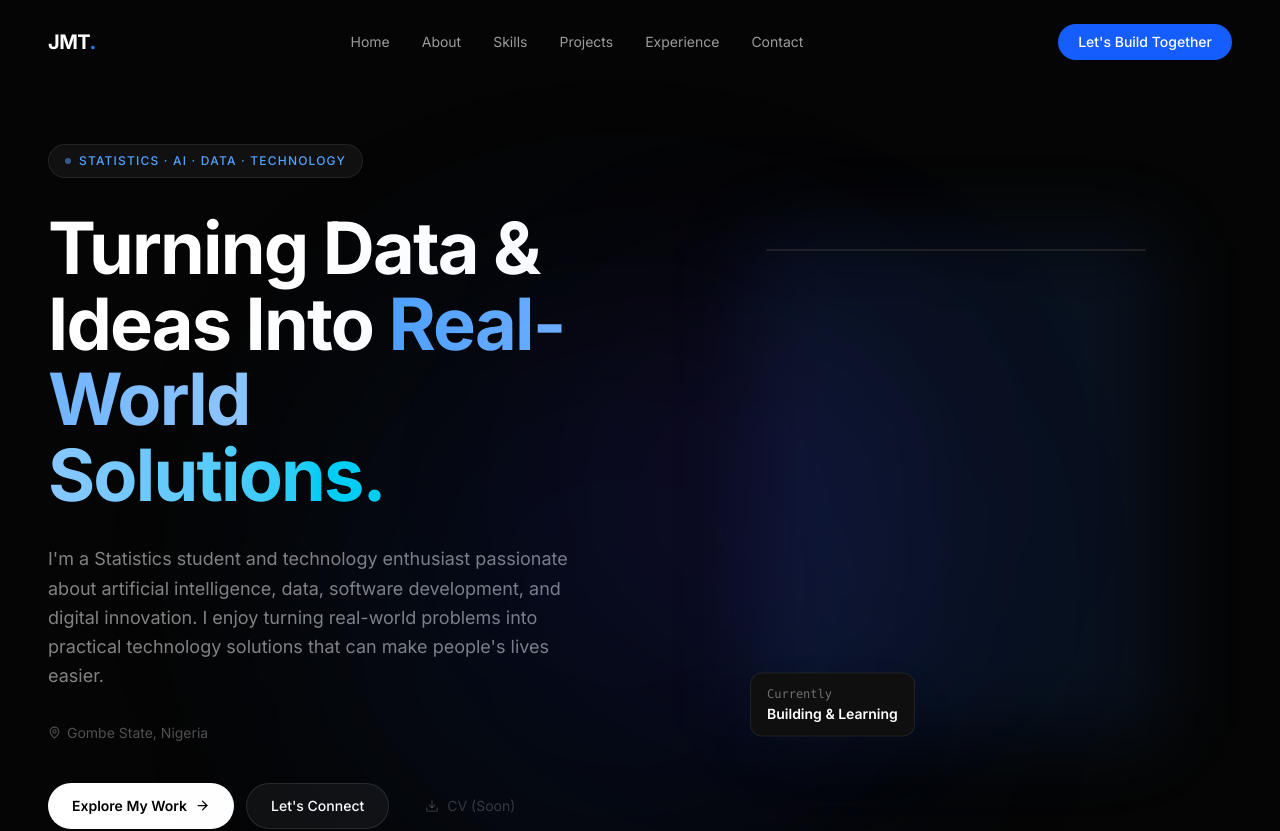
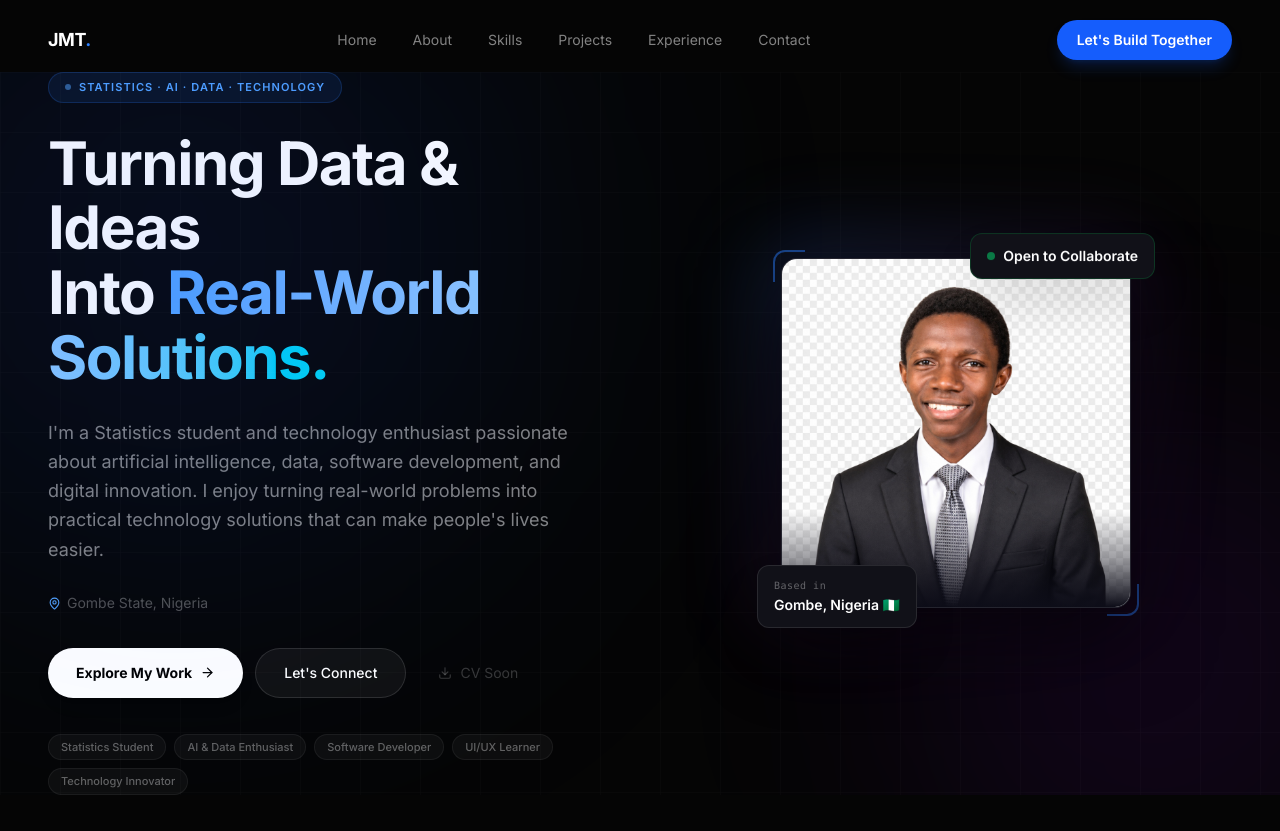
Before and after one commit to hafeezmt/jungudo-portfolio, a Next.js app: page / in a window 1280 px wide. Shown: the top 831 px of the page. Built offline with nearby package versions, Linux system fonts and the light colour scheme.

Commit message:
redesign-hero-fix-photo-polish-navbar

```diff
--- a/src/components/Hero.tsx
+++ b/src/components/Hero.tsx
@@ -6,108 +6,81 @@ import Link from "next/link";
 import { ArrowRight, Download, MapPin } from "lucide-react";
 import { profile } from "@/data/profile";
 
-function DataNode({
-  label,
-  color,
-  cx,
-  cy,
-  delay = 0,
-}: {
-  label: string;
-  color: string;
-  cx: number;
-  cy: number;
-  delay?: number;
-}) {
-  return (
-    <motion.g
-      initial={{ opacity: 0, scale: 0 }}
-      animate={{ opacity: 1, scale: 1 }}
-      transition={{ delay, duration: 0.5, ease: "easeOut" }}
-    >
-      <circle cx={cx} cy={cy} r={28} fill="rgba(0,0,0,0.6)" stroke={color} strokeWidth={1} />
-      <text
-        x={cx}
-        y={cy + 5}
-        textAnchor="middle"
-        fill="white"
-        fontSize="9"
-        fontFamily="monospace"
-        opacity={0.9}
-      >
-        {label}
-      </text>
-    </motion.g>
-  );
-}
-
 export function Hero() {
-  const hasProfileImage = true; // Profile image active
-
   return (
     <section
       id="home"
       className="relative min-h-[calc(100vh-5rem)] flex items-center overflow-hidden"
       aria-label="Hero section"
     >
-      {/* Background ambient glow */}
+      {/* ── Background glows ── */}
+      <div className="absolute inset-0 pointer-events-none" aria-hidden="true">
+        <div className="absolute top-0 left-0 w-[700px] h-[700px] bg-blue-600/10 rounded-full blur-[140px] -translate-x-1/4 -translate-y-1/4" />
+        <div className="absolute bottom-0 right-0 w-[500px] h-[500px] bg-purple-600/8 rounded-full blur-[120px] translate-x-1/4 translate-y-1/4" />
+        {/* Subtle grid */}
         <div
-        className="absolute inset-0 pointer-events-none"
-        aria-hidden="true"
-      >
-        <div className="absolute top-1/4 left-1/4 w-[600px] h-[600px] bg-blue-600/8 rounded-full blur-[120px]" />
-        <div className="absolute bottom-1/4 right-1/4 w-[400px] h-[400px] bg-purple-600/6 rounded-full blur-[100px]" />
+          className="absolute inset-0 opacity-[0.03]"
+          style={{
+            backgroundImage:
+              "linear-gradient(rgba(255,255,255,.5) 1px, transparent 1px), linear-gradient(90deg, rgba(255,255,255,.5) 1px, transparent 1px)",
+            backgroundSize: "60px 60px",
+          }}
+        />
       </div>
 
-      <div className="max-w-7xl mx-auto px-6 lg:px-12 w-full py-16 grid grid-cols-1 lg:grid-cols-2 gap-12 lg:gap-20 items-center">
-        {/* Left — Text */}
-        <div className="space-y-8 order-2 lg:order-1">
+      <div className="max-w-7xl mx-auto px-6 lg:px-12 w-full py-16 lg:py-0 grid grid-cols-1 lg:grid-cols-2 gap-12 lg:gap-20 items-center">
+
+        {/* ─────────── LEFT — Text ─────────── */}
+        <div className="space-y-7 order-2 lg:order-1">
+
           {/* Badge */}
           <motion.div
             initial={{ opacity: 0, y: 16 }}
             animate={{ opacity: 1, y: 0 }}
             transition={{ duration: 0.5 }}
           >
-            <div className="inline-flex items-center gap-2 px-4 py-2 rounded-full bg-white/5 border border-white/8 text-xs font-medium tracking-widest text-blue-400 uppercase">
+            <span className="inline-flex items-center gap-2 px-4 py-1.5 rounded-full bg-blue-500/10 border border-blue-500/20 text-[11px] font-semibold tracking-widest text-blue-400 uppercase">
               <span className="w-1.5 h-1.5 rounded-full bg-blue-400 animate-pulse" />
               Statistics · AI · Data · Technology
-            </div>
+            </span>
           </motion.div>
 
           {/* Headline */}
           <motion.div
-            initial={{ opacity: 0, y: 20 }}
+            initial={{ opacity: 0, y: 24 }}
             animate={{ opacity: 1, y: 0 }}
-            transition={{ duration: 0.6, delay: 0.1 }}
-            className="space-y-2"
+            transition={{ duration: 0.65, delay: 0.1 }}
           >
-            <h1 className="text-4xl sm:text-5xl lg:text-6xl xl:text-7xl font-bold tracking-tight leading-[1.05]">
-              Turning Data &amp; Ideas Into{" "}
+            <h1 className="text-[2.6rem] sm:text-5xl lg:text-[3.5rem] xl:text-6xl font-bold tracking-tight leading-[1.08] text-white">
+              Turning Data &amp; Ideas
+              <br />
+              Into{" "}
               <span className="text-transparent bg-clip-text bg-gradient-to-r from-blue-400 via-blue-300 to-cyan-400">
                 Real-World Solutions.
               </span>
             </h1>
           </motion.div>
 
-          {/* Sub */}
+          {/* Bio */}
           <motion.p
             initial={{ opacity: 0, y: 20 }}
             animate={{ opacity: 1, y: 0 }}
             transition={{ duration: 0.6, delay: 0.2 }}
-            className="text-base sm:text-lg text-white/50 max-w-xl leading-relaxed"
+            className="text-base sm:text-lg text-white/50 max-w-[520px] leading-relaxed"
           >
             {profile.bio}
           </motion.p>
 
-          {/* Location */}
+          {/* Location pill */}
           <motion.div
             initial={{ opacity: 0 }}
             animate={{ opacity: 1 }}
-            transition={{ delay: 0.3 }}
-            className="flex items-center gap-1.5 text-sm text-white/30"
+            transition={{ delay: 0.28 }}
           >
-            <MapPin size={13} />
-            <span>{profile.location}</span>
+            <span className="inline-flex items-center gap-1.5 text-sm text-white/30">
+              <MapPin size={13} className="text-blue-400" />
+              {profile.location}
+            </span>
           </motion.div>
 
           {/* CTAs */}
@@ -115,137 +88,112 @@ export function Hero() {
             initial={{ opacity: 0, y: 16 }}
             animate={{ opacity: 1, y: 0 }}
             transition={{ duration: 0.5, delay: 0.35 }}
-            className="flex flex-col sm:flex-row gap-3 pt-2"
+            className="flex flex-wrap gap-3 pt-1"
           >
             <Link
               href="#projects"
-              className="inline-flex items-center justify-center gap-2 px-6 py-3 bg-white text-black text-sm font-semibold rounded-full hover:bg-white/90 transition-all hover:scale-[1.02] active:scale-[0.98]"
+              className="inline-flex items-center gap-2 px-7 py-3.5 bg-white text-black text-sm font-bold rounded-full hover:bg-blue-50 transition-all hover:scale-[1.02] active:scale-[0.98] shadow-lg"
             >
               Explore My Work
               <ArrowRight size={15} />
             </Link>
+
             <Link
               href="#contact"
-              className="inline-flex items-center justify-center gap-2 px-6 py-3 bg-white/5 border border-white/10 text-white text-sm font-medium rounded-full hover:bg-white/10 transition-all"
+              className="inline-flex items-center gap-2 px-7 py-3.5 bg-white/5 border border-white/12 text-white text-sm font-medium rounded-full hover:bg-white/10 hover:border-white/20 transition-all"
             >
               Let&apos;s Connect
             </Link>
+
             {profile.cvAvailable ? (
               <a
                 href={profile.cv}
                 download
-                className="inline-flex items-center justify-center gap-2 px-6 py-3 text-white/50 text-sm font-medium hover:text-white transition-colors"
+                className="inline-flex items-center gap-2 px-5 py-3.5 text-white/40 text-sm hover:text-white transition-colors"
               >
                 <Download size={14} />
                 Download CV
               </a>
             ) : (
-              <span className="inline-flex items-center gap-2 px-6 py-3 text-white/20 text-sm cursor-not-allowed" title="CV coming soon">
+              <span className="inline-flex items-center gap-2 px-5 py-3.5 text-white/20 text-sm cursor-not-allowed" title="CV coming soon">
                 <Download size={14} />
-                CV (Soon)
+                CV Soon
               </span>
             )}
           </motion.div>
+
+          {/* Roles strip */}
+          <motion.div
+            initial={{ opacity: 0 }}
+            animate={{ opacity: 1 }}
+            transition={{ delay: 0.5 }}
+            className="flex flex-wrap gap-2 pt-2"
+          >
+            {profile.roles.map((role) => (
+              <span
+                key={role}
+                className="px-3 py-1 text-[11px] font-medium text-white/35 bg-white/4 border border-white/6 rounded-full"
+              >
+                {role}
+              </span>
+            ))}
+          </motion.div>
         </div>
 
-        {/* Right — Profile Visual */}
+        {/* ─────────── RIGHT — Profile Photo ─────────── */}
         <motion.div
-          initial={{ opacity: 0, scale: 0.95 }}
-          animate={{ opacity: 1, scale: 1 }}
-          transition={{ duration: 0.8, delay: 0.2 }}
+          initial={{ opacity: 0, scale: 0.94, y: 20 }}
+          animate={{ opacity: 1, scale: 1, y: 0 }}
+          transition={{ duration: 0.9, delay: 0.15, ease: [0.25, 0.46, 0.45, 0.94] }}
           className="order-1 lg:order-2 flex items-center justify-center"
         >
-          {hasProfileImage ? (
-            <div className="relative w-[280px] sm:w-[340px] lg:w-[380px] aspect-[4/5]">
-              {/* Glow */}
-              <div className="absolute -inset-4 bg-blue-500/10 rounded-3xl blur-2xl" />
-              {/* Frame */}
-              <div className="relative rounded-2xl overflow-hidden border border-white/8 shadow-2xl bg-[#0d0d14]">
+          <div className="relative">
+            {/* Outer glow ring */}
+            <div className="absolute -inset-6 rounded-[2.5rem] bg-gradient-to-br from-blue-500/20 via-purple-500/10 to-transparent blur-2xl" />
+
+            {/* Decorative corner accents */}
+            <div className="absolute -top-2 -left-2 w-8 h-8 border-t-2 border-l-2 border-blue-500/50 rounded-tl-xl" />
+            <div className="absolute -bottom-2 -right-2 w-8 h-8 border-b-2 border-r-2 border-blue-500/50 rounded-br-xl" />
+
+            {/* Photo frame */}
+            <div className="relative w-[270px] sm:w-[310px] lg:w-[350px] rounded-2xl overflow-hidden border border-white/10 bg-[#0d0d18] shadow-[0_32px_80px_rgba(0,0,0,0.6)]">
               <Image
                 src={profile.profileImage}
                 alt={`${profile.name} — Profile Photo`}
-                  fill
-                  className="object-cover object-top"
+                width={700}
+                height={875}
+                className="w-full h-auto block"
                 priority
-                  sizes="(max-width: 640px) 280px, (max-width: 1024px) 340px, 380px"
+                style={{ display: "block" }}
               />
-                {/* Bottom fade */}
-                <div className="absolute inset-x-0 bottom-0 h-1/4 bg-gradient-to-t from-[#0d0d14]/80 to-transparent" />
+              {/* Subtle bottom gradient */}
+              <div className="absolute inset-x-0 bottom-0 h-24 bg-gradient-to-t from-[#0d0d18] via-[#0d0d18]/40 to-transparent" />
             </div>
-              {/* Floating badge */}
+
+            {/* Floating — Location badge */}
             <motion.div
-                animate={{ y: [0, -6, 0] }}
-                transition={{ duration: 4, repeat: Infinity, ease: "easeInOut" }}
-                className="absolute -bottom-4 -left-4 bg-[#0f0f0f] border border-white/8 rounded-xl px-4 py-3 shadow-2xl"
+              animate={{ y: [0, -5, 0] }}
+              transition={{ duration: 3.5, repeat: Infinity, ease: "easeInOut" }}
+              className="absolute -bottom-5 -left-6 bg-[#111118] border border-white/10 rounded-xl px-4 py-3 shadow-2xl backdrop-blur-sm"
             >
-                <p className="text-xs text-white/40 font-mono">Currently</p>
-                <p className="text-sm font-semibold text-white mt-0.5">Building & Learning</p>
+              <p className="text-[10px] text-white/35 font-mono tracking-wider mb-0.5">Based in</p>
+              <p className="text-sm font-semibold text-white">Gombe, Nigeria 🇳🇬</p>
+            </motion.div>
+
+            {/* Floating — Status badge */}
+            <motion.div
+              animate={{ y: [0, -5, 0] }}
+              transition={{ duration: 4, repeat: Infinity, ease: "easeInOut", delay: 1 }}
+              className="absolute -top-5 -right-6 bg-[#111118] border border-green-500/20 rounded-xl px-4 py-3 shadow-2xl backdrop-blur-sm"
+            >
+              <div className="flex items-center gap-2">
+                <span className="w-2 h-2 rounded-full bg-green-400 animate-pulse" />
+                <p className="text-sm font-semibold text-white">Open to Collaborate</p>
+              </div>
             </motion.div>
           </div>
-          ) : (
-            // Abstract data visualization (placeholder until real image added)
-            <div className="relative w-[280px] sm:w-[340px] lg:w-[380px] aspect-[4/5] flex items-center justify-center">
-              {/* Glow */}
-              <div className="absolute inset-0 bg-blue-500/5 rounded-3xl blur-3xl" />
-              <div className="relative w-full h-full bg-white/2 border border-white/5 rounded-2xl flex items-center justify-center overflow-hidden">
-                <svg viewBox="0 0 300 370" className="w-full h-full p-4" aria-label="Abstract data visualization">
-                  {/* Center node */}
-                  <motion.circle
-                    cx={150} cy={185} r={42}
-                    fill="rgba(59,130,246,0.15)"
-                    stroke="rgba(59,130,246,0.4)"
-                    strokeWidth={1.5}
-                    animate={{ r: [42, 46, 42] }}
-                    transition={{ duration: 3, repeat: Infinity, ease: "easeInOut" }}
-                  />
-                  <text x={150} y={180} textAnchor="middle" fill="#60a5fa" fontSize="10" fontWeight="bold" fontFamily="monospace">JUNGUDO</text>
-                  <text x={150} y={195} textAnchor="middle" fill="rgba(255,255,255,0.5)" fontSize="8" fontFamily="monospace">Muhammad Tukur</text>
+        </motion.div>
 
-                  {/* Connection lines */}
-                  {[
-                    { x2: 60, y2: 80 }, { x2: 240, y2: 80 },
-                    { x2: 40, y2: 185 }, { x2: 260, y2: 185 },
-                    { x2: 80, y2: 300 }, { x2: 220, y2: 300 },
-                  ].map((line, i) => (
-                    <motion.line
-                      key={i}
-                      x1={150} y1={185} x2={line.x2} y2={line.y2}
-                      stroke="rgba(59,130,246,0.15)"
-                      strokeWidth={1}
-                      strokeDasharray="4 4"
-                      initial={{ pathLength: 0 }}
-                      animate={{ pathLength: 1 }}
-                      transition={{ delay: i * 0.2, duration: 1 }}
-                    />
-                  ))}
-
-                  {/* Satellite nodes */}
-                  <DataNode label="AI" color="rgba(139,92,246,0.6)" cx={60} cy={80} delay={0.3} />
-                  <DataNode label="DATA" color="rgba(59,130,246,0.6)" cx={240} cy={80} delay={0.5} />
-                  <DataNode label="GIS" color="rgba(34,211,238,0.6)" cx={40} cy={185} delay={0.4} />
-                  <DataNode label="IoT" color="rgba(16,185,129,0.6)" cx={260} cy={185} delay={0.6} />
-                  <DataNode label="STATS" color="rgba(245,158,11,0.6)" cx={80} cy={300} delay={0.7} />
-                  <DataNode label="UX" color="rgba(236,72,153,0.6)" cx={220} cy={300} delay={0.8} />
-                </svg>
-
-                {/* Add your photo hint */}
-                <div className="absolute inset-x-0 bottom-0 border-t border-white/5 bg-black/40 backdrop-blur-sm px-4 py-3">
-                  <p className="text-xs text-white/30 text-center font-mono">[ profile photo placeholder ]</p>
-                </div>
-              </div>
-
-              {/* Floating card */}
-              <motion.div
-                animate={{ y: [0, -6, 0] }}
-                transition={{ duration: 4, repeat: Infinity, ease: "easeInOut" }}
-                className="absolute -bottom-4 -left-4 bg-[#0f0f0f] border border-white/8 rounded-xl px-4 py-3 shadow-2xl"
-              >
-                <p className="text-xs text-white/40 font-mono">Based in</p>
-                <p className="text-sm font-semibold text-white mt-0.5">Gombe, Nigeria 🇳🇬</p>
-              </motion.div>
-            </div>
-          )}
-        </motion.div>
       </div>
     </section>
   );
--- a/src/components/Navbar.tsx
+++ b/src/components/Navbar.tsx
@@ -20,16 +20,13 @@ export function Navbar() {
   const [scrolled, setScrolled] = useState(false);
 
   useEffect(() => {
-    const onScroll = () => setScrolled(window.scrollY > 32);
+    const onScroll = () => setScrolled(window.scrollY > 40);
     window.addEventListener("scroll", onScroll, { passive: true });
     return () => window.removeEventListener("scroll", onScroll);
   }, []);
 
-  // Close menu on resize to desktop
   useEffect(() => {
-    const onResize = () => {
-      if (window.innerWidth >= 768) setIsOpen(false);
-    };
+    const onResize = () => { if (window.innerWidth >= 768) setIsOpen(false); };
     window.addEventListener("resize", onResize);
     return () => window.removeEventListener("resize", onResize);
   }, []);
@@ -42,27 +39,28 @@ export function Navbar() {
         className={cn(
           "fixed top-0 left-0 right-0 z-50 transition-all duration-500",
           scrolled
-            ? "bg-[#050505]/90 backdrop-blur-xl border-b border-white/5 py-4"
-            : "bg-transparent py-6"
+            ? "bg-[#050505]/85 backdrop-blur-2xl border-b border-white/[0.06] py-3"
+            : "bg-transparent py-5"
         )}
       >
-        <div className="max-w-7xl mx-auto px-6 lg:px-12 flex items-center justify-between">
+        <div className="max-w-7xl mx-auto px-6 lg:px-12 flex items-center justify-between gap-8">
+
           {/* Logo */}
           <Link
             href="#home"
-            className="font-bold text-xl tracking-tight text-white hover:text-blue-400 transition-colors"
+            className="shrink-0 font-bold text-lg tracking-tight text-white hover:text-blue-400 transition-colors"
             aria-label="Jungudo Muhammad Tukur — Home"
           >
             JMT<span className="text-blue-500">.</span>
           </Link>
 
           {/* Desktop Links */}
-          <div className="hidden md:flex items-center gap-8">
+          <div className="hidden md:flex items-center gap-1">
             {NAV_LINKS.map((link) => (
               <Link
                 key={link.name}
                 href={link.href}
-                className="text-sm text-white/60 hover:text-white transition-colors"
+                className="px-4 py-2 text-sm text-white/50 hover:text-white rounded-lg hover:bg-white/5 transition-all"
               >
                 {link.name}
               </Link>
@@ -70,23 +68,21 @@ export function Navbar() {
           </div>
 
           {/* Desktop CTA */}
-          <div className="hidden md:flex items-center gap-3">
-            <Link
-              href="#contact"
-              className="px-5 py-2 text-sm font-medium bg-blue-600 text-white rounded-full hover:bg-blue-500 transition-colors"
-            >
-              Let&apos;s Build Together
-            </Link>
-          </div>
+          <Link
+            href="#contact"
+            className="hidden md:inline-flex items-center gap-2 px-5 py-2.5 bg-blue-600 hover:bg-blue-500 text-white text-sm font-semibold rounded-full transition-all hover:scale-[1.03] active:scale-[0.97] shadow-lg shadow-blue-600/20"
+          >
+            Let&apos;s Build Together
+          </Link>
 
           {/* Mobile Toggle */}
           <button
-            className="md:hidden w-10 h-10 flex items-center justify-center text-white/70 hover:text-white transition-colors"
+            className="md:hidden w-9 h-9 flex items-center justify-center text-white/60 hover:text-white hover:bg-white/8 rounded-lg transition-all"
             onClick={() => setIsOpen(!isOpen)}
             aria-label={isOpen ? "Close menu" : "Open menu"}
             aria-expanded={isOpen}
           >
-            {isOpen ? <X size={22} /> : <Menu size={22} />}
+            {isOpen ? <X size={20} /> : <Menu size={20} />}
           </button>
         </div>
 
@@ -97,25 +93,25 @@ export function Navbar() {
               initial={{ opacity: 0, height: 0 }}
               animate={{ opacity: 1, height: "auto" }}
               exit={{ opacity: 0, height: 0 }}
-              transition={{ duration: 0.25, ease: "easeInOut" }}
-              className="md:hidden overflow-hidden bg-[#080808]/98 backdrop-blur-xl border-b border-white/5"
+              transition={{ duration: 0.22, ease: "easeInOut" }}
+              className="md:hidden overflow-hidden bg-[#080810]/95 backdrop-blur-2xl border-b border-white/[0.06]"
             >
-              <div className="max-w-7xl mx-auto px-6 py-6 flex flex-col gap-4">
+              <div className="max-w-7xl mx-auto px-6 py-5 flex flex-col gap-1">
                 {NAV_LINKS.map((link) => (
                   <Link
                     key={link.name}
                     href={link.href}
                     onClick={() => setIsOpen(false)}
-                    className="text-lg font-medium text-white/70 hover:text-white transition-colors py-1"
+                    className="px-3 py-3 text-base font-medium text-white/60 hover:text-white hover:bg-white/5 rounded-lg transition-all"
                   >
                     {link.name}
                   </Link>
                 ))}
-                <div className="pt-4 border-t border-white/5">
+                <div className="pt-3 mt-2 border-t border-white/[0.06]">
                   <Link
                     href="#contact"
                     onClick={() => setIsOpen(false)}
-                    className="block w-full text-center py-3 bg-blue-600 text-white rounded-full font-medium hover:bg-blue-500 transition-colors"
+                    className="block w-full text-center py-3.5 bg-blue-600 text-white rounded-full font-semibold text-sm hover:bg-blue-500 transition-colors"
                   >
                     Let&apos;s Build Together
                   </Link>
@@ -126,8 +122,7 @@ export function Navbar() {
         </AnimatePresence>
       </nav>
 
-      {/* Spacer for fixed nav */}
-      <div className="h-20" aria-hidden="true" />
+      <div className="h-[4.5rem]" aria-hidden="true" />
     </>
   );
 }
```
Lines whose indentation alone changed are shown as unchanged.
